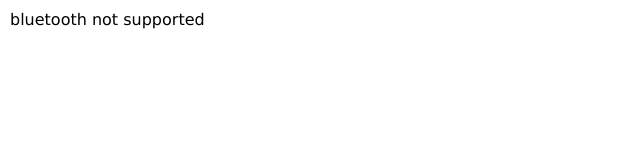
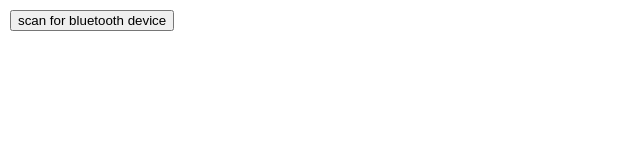
Before and after one commit to dennisleonard/dennisleonard.github.io, a plain HTML site: page bluetooth/index.html in a window 1280 px wide. Shown: the whole page, without its empty margins (0-640 px from the left). Drawn offline with Linux system fonts and the light colour scheme.

Commit message:
use gesture to start scan. required for bluetooth permissions

```diff
--- a/bluetooth/css/style.css
+++ b/bluetooth/css/style.css
@@ -1,2 +1,2 @@
 html, body, div { padding: 0; margin: 0; font: 16px verdana; }
-#msg { padding: 10px; }
+body { padding: 10px; }
--- a/bluetooth/index.html
+++ b/bluetooth/index.html
@@ -5,7 +5,7 @@
   <link rel="stylesheet" href="css/style.css" />
 </head>
 <body>
-  <div id="time"></div>
+  <button onclick="requestDevice()">scan for bluetooth device</button>
   <div id="msg"></div>
   <script src="js/bluetoothManager.js"></script>
 </body>
--- a/bluetooth/js/bluetoothManager.js
+++ b/bluetooth/js/bluetoothManager.js
@@ -21,5 +21,3 @@ var update = function (msg) {
   console.log(msg);
   document.getElementById('msg').innerHTML = msg;
 }
-
-requestDevice();
```
